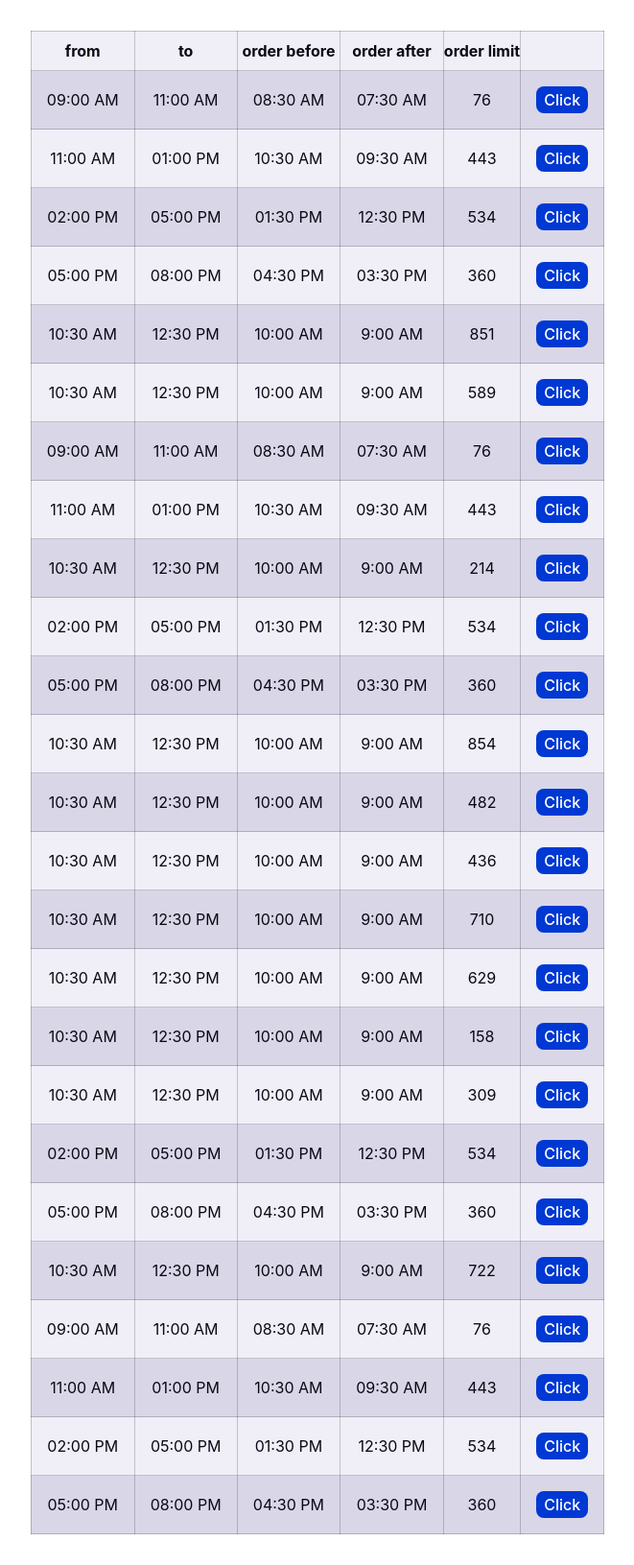
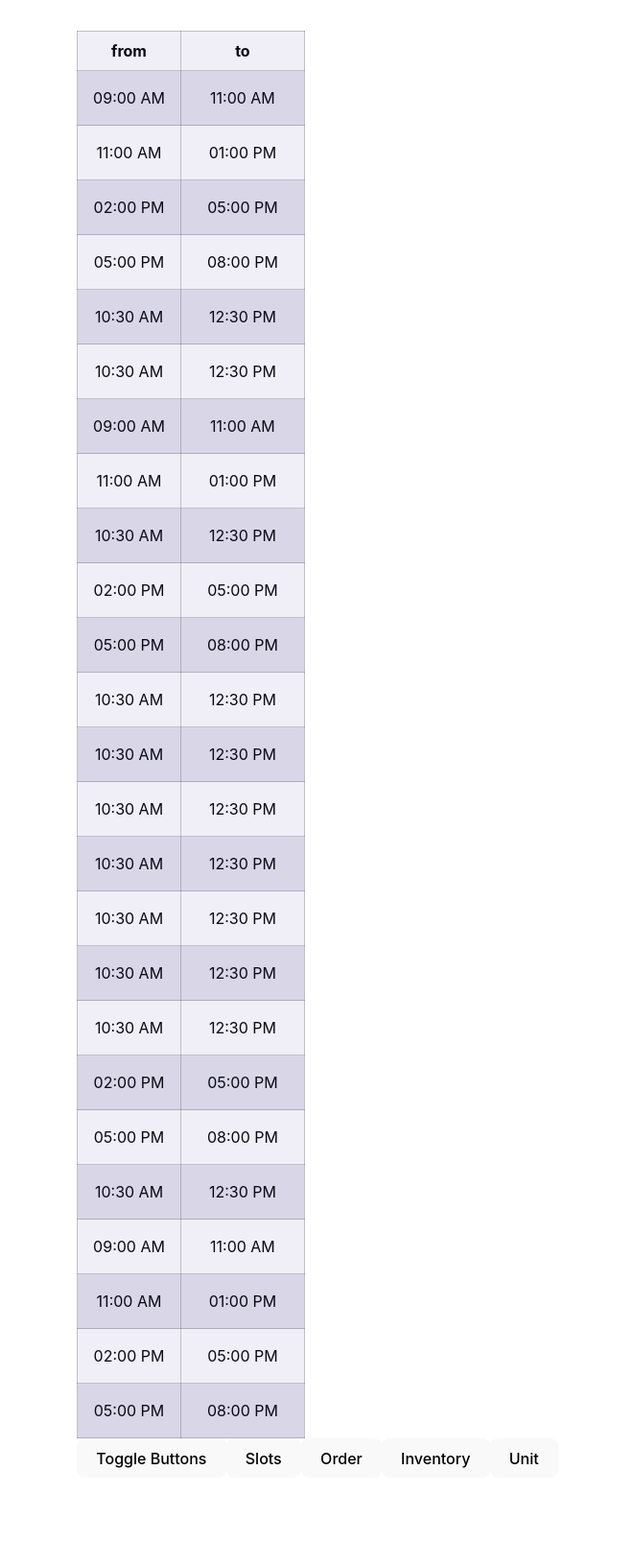
Before and after one commit to kushagra-unorg/tables, a React (Vite) app: page / in a window 1280 px wide. Shown: the whole page at 96% size, without its empty margins (309-970 px from the left). After the commit the page ends 1572 px from the top, so only its background shows below. Built offline with nearby package versions, Linux system fonts and the light colour scheme.

Commit message:
made table components and added dynamicTables hook

```diff
--- a/src/App.css
+++ b/src/App.css
@@ -35,15 +35,15 @@ table tbody td {
   text-align: center;
 }
 
-table tbody td.small {
+table th.small {
   min-width: 2rem;
 }
 
-table tbody td.med {
+table th.med {
   min-width: 8rem;
 }
 
-table tbody td.big {
+table th.big {
   min-width: 12rem;
 }
 
--- a/src/App.tsx
+++ b/src/App.tsx
@@ -1,14 +1,68 @@
 import { useState } from "react";
-import reactLogo from "./assets/react.svg";
 import "./App.css";
-import Tanstack from "./components/Tanstack";
-import Table from "./components/Raw";
+import useDynamicTable from "./components/Raw";
+import { TableButtonType } from "./tableTypes";
+
+import {
+  TEST_ORDERS,
+  TEST_INVENTORIES,
+  TEST_SLOTS,
+  TEST_UNITS,
+  TEST_CUSTOMERS,
+} from "./testData";
 
 function App() {
+  const [buttons, setButtons] = useState<TableButtonType[]>([]);
+  const [selectedTable, setSelectedTable] = useState<
+    | typeof TEST_INVENTORIES
+    | typeof TEST_SLOTS
+    | typeof TEST_UNITS
+    | typeof TEST_ORDERS
+    | typeof TEST_CUSTOMERS
+  >(TEST_SLOTS);
+  const TEMP_BUTTON: TableButtonType = {
+    text: "Hello",
+    click: (e: any, data: any) => {
+      console.log(data);
+    },
+    classes: "Hello",
+  };
+  const rowOnClick = <T,>(data: T): void => {
+    console.log("ROW:>", data);
+  };
+  const { Table } = useDynamicTable({
+    data: selectedTable.data,
+    headers: selectedTable.headers,
+    rowOnClick,
+    buttons,
+  });
   return (
     <div className="App">
-      {/* <Tanstack /> */}
-      <Table />
+      {Table}
+      <button
+        type="button"
+        onClick={() => setButtons((t) => (t.length ? [] : [TEMP_BUTTON]))}
+      >
+        Toggle Buttons
+      </button>
+      <button type="button" onClick={() => setSelectedTable({ ...TEST_SLOTS })}>
+        Slots
+      </button>
+      <button
+        type="button"
+        onClick={() => setSelectedTable({ ...TEST_ORDERS })}
+      >
+        Order
+      </button>
+      <button
+        type="button"
+        onClick={() => setSelectedTable({ ...TEST_INVENTORIES })}
+      >
+        Inventory
+      </button>
+      <button type="button" onClick={() => setSelectedTable({ ...TEST_UNITS })}>
+        Unit
+      </button>
     </div>
   );
 }
--- a/src/components/Raw.tsx
+++ b/src/components/Raw.tsx
@@ -1,10 +1,10 @@
-import React from "react";
-// import { TEST_CUSTOMERS as TEST } from "../testData";
-// import { TEST_ORDERS as TEST } from "../testData";
-// import { TEST_INVENTORIES as TEST } from "../testData";
-import { TEST_SLOTS as TEST } from "../testData";
-// import { TEST_UNITS as TEST } from "../testData";
-import { TableHeaderType, TableButtonType } from "../tableTypes";
+import { ReactNode, useMemo } from "react";
+import {
+  TableHeaderType,
+  TableButtonType,
+  tableConfigType,
+} from "../tableTypes";
+import { Table, TableHead, TableHeader, TableRow } from "./Table";
 
 /**
  * Function to make headers from the data object.
@@ -18,8 +18,6 @@ const makeHeaders = (data: object): TableHeaderType[] => {
     type: "text",
     key: key,
   }));
-  console.log("🚀 ~ file: Raw.tsx:25 ~ makeHeaders ~ headers:", headers);
-
   return headers;
 };
 
@@ -27,9 +25,9 @@ const makeHeaders = (data: object): TableHeaderType[] => {
  * Function to make a cell from the header object.
  * @param {object} header header object to get element from.
  * @param {object} row row object.
- * @returns A JSX Element.
+ * @returns A JSX Element(string|image|select|input|button).
  */
-function getCell<T>(header: TableHeaderType, row: T): React.ReactNode {
+const getCell = <T,>(header: TableHeaderType, row: T): ReactNode => {
   let elm: T[keyof T] | string = "";
   if (header.key) elm = row[header.key as keyof typeof row];
   if (elm !== null)
@@ -79,7 +77,45 @@ function getCell<T>(header: TableHeaderType, row: T): React.ReactNode {
         return "Unknown Header Type";
     }
   return "NULL";
-}
+};
+
+/**
+ * Function to make a rows from the data object.
+ * @param {object} data data object.
+ * @param {array} headers  array of header objects.
+ * @param {function} rowOnClick  function for Click on Row.
+ * @returns An array of JSX Elements(tbody>tr>td)
+ */
+const makeRows = <T,>(
+  data: T[],
+  headers: TableHeaderType[],
+  buttons: TableButtonType[],
+  rowOnClick: <T>(data: T) => void
+): ReactNode[] =>
+  data.map((row) => (
+    <TableRow>
+      {headers.map((header) => (
+        <td className={header.classes} onClick={() => rowOnClick<T>(row)}>
+          {getCell<typeof row>(header, row)}
+        </td>
+      ))}
+      {buttons.length
+        ? buttons.map((btn) => <td>{makeButton<typeof row>(btn, row)}</td>)
+        : null}
+    </TableRow>
+  ));
+
+/**
+ * Function to make columns from the header objects.
+ * @param {object} headers array of headers objects.
+ * @returns As array of JSX Elements(th).
+ */
+const makeColumns = (headers: TableHeaderType[]): ReactNode[] =>
+  headers.map((header) => (
+    <TableHeader classes={header.classes ? header.classes : ""}>
+      {header.title}
+    </TableHeader>
+  ));
 
 /**
  * Function to make button from the btn object.
@@ -87,72 +123,41 @@ function getCell<T>(header: TableHeaderType, row: T): React.ReactNode {
  * @param {object} row row object.
  * @returns A JSX Button Element.
  */
-function makeButton<T>(btn: TableButtonType, row: T): React.ReactNode {
-  return <button onClick={(e) => btn.click(e, row)}>{btn.text}</button>;
-}
+const makeButton = <T,>(btn: TableButtonType, row: T): ReactNode => (
+  <button className={btn.classes} onClick={(e) => btn.click(e, row)}>
+    {btn.text}
+  </button>
+);
 
-function handleButtonClick(
-  e: React.MouseEvent<HTMLButtonElement>,
-  data: unknown
-) {
-  console.log("Clicked", data);
-}
+const useDynamicTable = ({
+  data,
+  headers = [],
+  buttons = [],
+  classes = "",
+  rowOnClick = () => {
+    return;
+  },
+}: tableConfigType) => {
+  if (!headers.length) headers = useMemo(() => makeHeaders(data[0]), [data]);
 
-type tableDataType = {
-  data: object[];
-  headers?: TableHeaderType[];
-};
-type tablePropsType = {
-  data: object[];
-  headers?: TableHeaderType[];
-  buttons?: TableButtonType[];
-};
-// TODO: Make This a Component, take props for building table(config)
-// ? MAKE: on row click
-// ? MAKE: Column size class(header)
-// ? MAKE: rows prop
-// ? MAKE: headers prop/optional
-// ? MAKE: buttons prop/optional
-// ? MAKE: dynamic elements(table,tr,td,th,tbody,thead)(take as props/optional)
-// ? MAKE: make a hook that returns JSX Element(DynamicTable)
-// ? MAKE: make JSX Elements instead of calling functions
-// ? MAKE:
-const Table = ({}: tablePropsType) => {
-  const tableData: tableDataType = TEST;
-  const tableButtons: TableButtonType[] = [
-    { text: "Click", click: handleButtonClick },
-  ];
-  let headers: TableHeaderType[];
-  if (tableData.headers) headers = tableData.headers;
-  else headers = makeHeaders(tableData.data[0]);
+  const Rows = useMemo<ReactNode[]>(
+    () => makeRows<typeof data[number]>(data, headers, buttons, rowOnClick),
+    [headers, data, buttons]
+  );
 
-  const Rows = tableData.data.map((data) => (
-    <tbody>
-      <tr>
-        {headers.map((header) => (
-          <td>{getCell<typeof data>(header, data)}</td>
-        ))}
-        {tableButtons.length
-          ? tableButtons.map((btn) => (
-              <td>{makeButton<typeof data>(btn, data)}</td>
-            ))
-          : null}
-      </tr>
-    </tbody>
-  ));
+  const COLUMNS = useMemo<ReactNode[]>(() => makeColumns(headers), [headers]);
 
-  return (
-    <table>
-      <thead>
-        <tr>
-          {headers.map((header) => (
-            <th>{header.title}</th>
-          ))}
-        </tr>
-      </thead>
-      {Rows.map((row) => row)}
-    </table>
+  const DynamicTable = useMemo(
+    () => (
+      <Table classes={classes}>
+        <TableHead>{COLUMNS}</TableHead>
+        {Rows}
+      </Table>
+    ),
+    [Rows]
   );
+
+  return { Table: DynamicTable, Rows, headers };
 };
 
-export default Table;
+export default useDynamicTable;
--- /dev/null
+++ b/src/components/Table.tsx
@@ -0,0 +1,48 @@
+import { ReactNode } from "react";
+
+type basePropTypes = {
+  children: ReactNode;
+  classes?: string;
+};
+
+/**
+ * <table>
+ */
+export function Table({ children, classes = undefined }: basePropTypes) {
+  return <table className={classes}>{children}</table>;
+}
+
+/**
+ * <tbody><tr>
+ */
+export function TableRow({ children, classes = undefined }: basePropTypes) {
+  return (
+    <tbody className={classes}>
+      <tr>{children}</tr>
+    </tbody>
+  );
+}
+/**
+ * <thead><tr>
+ */
+export function TableHead({ children, classes = undefined }: basePropTypes) {
+  return (
+    <thead className={classes}>
+      <tr>{children}</tr>
+    </thead>
+  );
+}
+
+/**
+ * <td>
+ */
+export function TableCell({ children, classes = undefined }: basePropTypes) {
+  return <td className={classes}>{children}</td>;
+}
+
+/**
+ * <th>
+ */
+export function TableHeader({ children, classes = undefined }: basePropTypes) {
+  return <th className={classes}>{children}</th>;
+}
--- a/src/testData.ts
+++ b/src/testData.ts
@@ -266,6 +266,7 @@ const INVENTORIES_HEADERS: TableHeaderType[] = [
     title: "status",
     key: "status",
     type: "button",
+    classes: "Hello",
     clickFunction: clickFunction,
   },
   {
@@ -635,7 +636,16 @@ const SLOTS_DATA = [
     order_limit: 360,
   },
 ];
-export const TEST_SLOTS = { data: SLOTS_DATA };
+export const TEST_SLOTS: {
+  data: typeof SLOTS_DATA;
+  headers: TableHeaderType[];
+} = {
+  data: SLOTS_DATA,
+  headers: [
+    { type: "text", key: "from", title: "from", classes: "small" },
+    { type: "text", key: "to", title: "to", classes: "med" },
+  ],
+};
 
 const UNITS_DATA = [
   {
@@ -671,7 +681,10 @@ const UNITS_DATA = [
     units_hindi: "ग्राम",
   },
 ];
-export const TEST_UNITS = { data: UNITS_DATA };
+export const TEST_UNITS: {
+  data: typeof UNITS_DATA;
+  headers: TableHeaderType[];
+} = { data: UNITS_DATA, headers: [] };
 
 const ORDERS_DATA = [
   {
@@ -875,7 +888,10 @@ const ORDERS_DATA = [
     date: "2022-06-19 22:34:07",
   },
 ];
-export const TEST_ORDERS = { data: ORDERS_DATA };
+export const TEST_ORDERS: {
+  data: typeof ORDERS_DATA;
+  headers: TableHeaderType[];
+} = { data: ORDERS_DATA, headers: [] };
 
 function clickFunction(
   e: React.MouseEvent<HTMLButtonElement, MouseEvent>,
```
Also changed, not shown: src/tableTypes.ts (+15 -10 lines).
